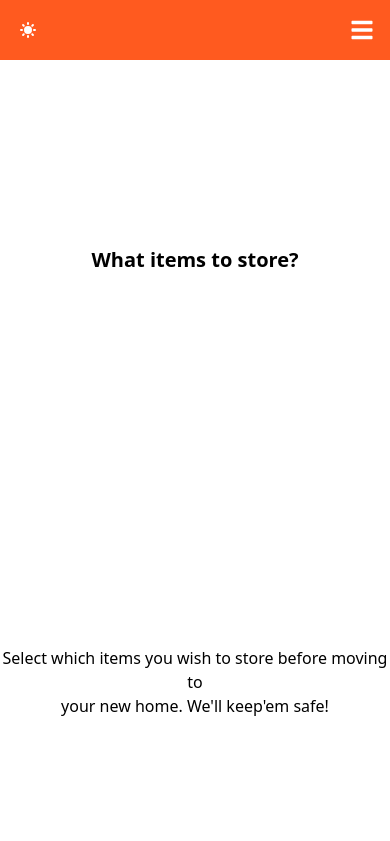
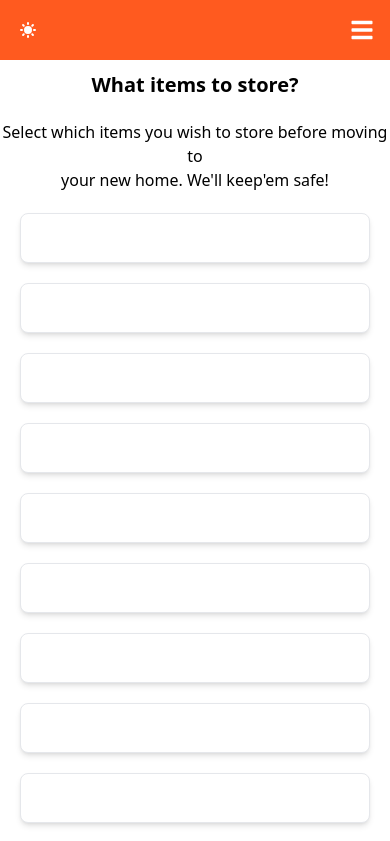
Before and after one commit to AngelLoredoAlvarez/proficent_junior_developer_challenge_1.1, a Next.js app: page / in a window 390 px wide. Shown: the top 841 px of the page. Built offline with nearby package versions, Linux system fonts and the light colour scheme.

Commit message:
Added the <div /> component that will contain the list of elements, all in a responsive way

```diff
--- a/pages/index.tsx
+++ b/pages/index.tsx
@@ -1,6 +1,7 @@
 import * as React from "react";
 
 import { FooterComponent } from "../components/Footer";
+import { ItemComponent } from "../components/Item";
 import { NavBarComponent } from "../components/NavBar";
 
 function IndexPage() {
@@ -19,6 +20,18 @@ function IndexPage() {
             your new home. We'll keep'em safe!
           </p>
         </div>
+        <div className="mx-5 md:mx10 lg:mx-20 xl:mx-30 2xl:mx-40 grid grid-cols-1 sm:grid-cols-2:mx-20 md:grid-cols-3 lg:grid-cols-4 xl:grid-cols-5 2xl:grid-cols-5 gap-5">
+          <ItemComponent />
+          <ItemComponent />
+          <ItemComponent />
+          <ItemComponent />
+          <ItemComponent />
+          <ItemComponent />
+          <ItemComponent />
+          <ItemComponent />
+          <ItemComponent />
+          <ItemComponent />
+        </div>
       </div>
       <FooterComponent />
     </React.Fragment>
```
